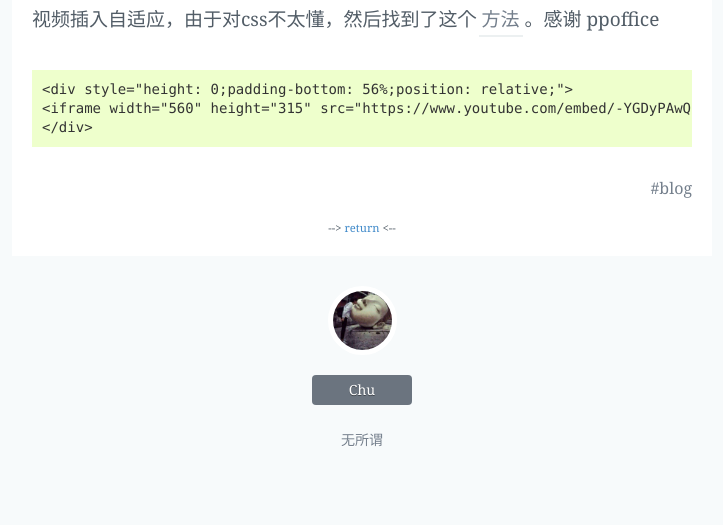
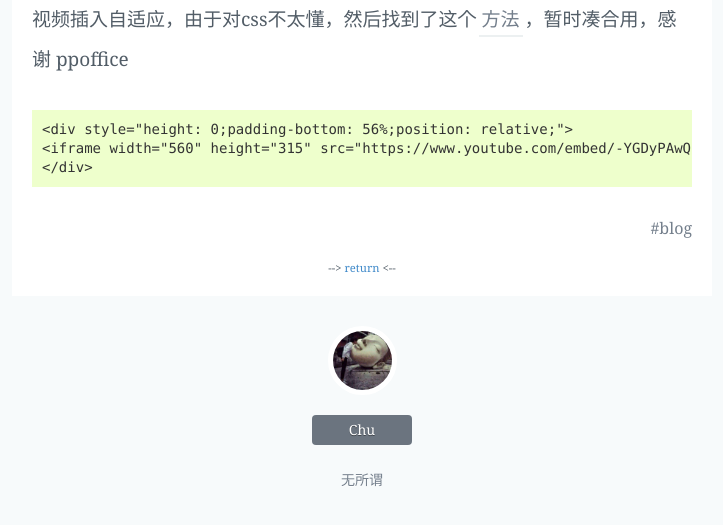
Before and after one commit to bqkc/bqkc.github.io, a Jekyll site: the page built from _posts/blog/2016/2016-09-19-hello-world.md, in a window 1280 px wide. Shown: the part 548-1073 px from the top of the page, without its empty margins (278-1001 px from the left). Built offline with Jekyll 4.4.1, drawn with Linux system fonts in a browser that asks for light colours; before the commit the page ends 1033 px from its top, so only the background shows below that.

Commit message:
Update 2016-09-19-hello-world.md

````diff
--- a/_posts/blog/2016/2016-09-19-hello-world.md
+++ b/_posts/blog/2016/2016-09-19-hello-world.md
@@ -17,7 +17,7 @@
 </div>
 
 
-视频插入自适应，由于对css不太懂，然后找到了这个[方法](https://github.com/ppoffice/hexo-theme-minos/issues/2)。感谢 ppoffice
+视频插入自适应，由于对css不太懂，然后找到了这个[方法](https://github.com/ppoffice/hexo-theme-minos/issues/2)，暂时凑合用，感谢 ppoffice
 
 ```
 <div style="height: 0;padding-bottom: 56%;position: relative;">
````
